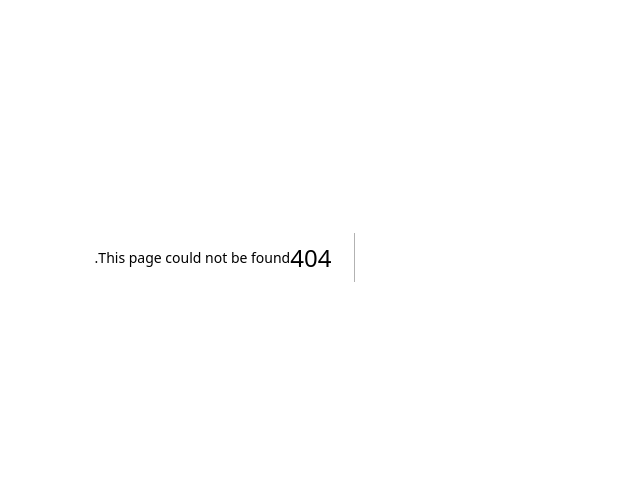
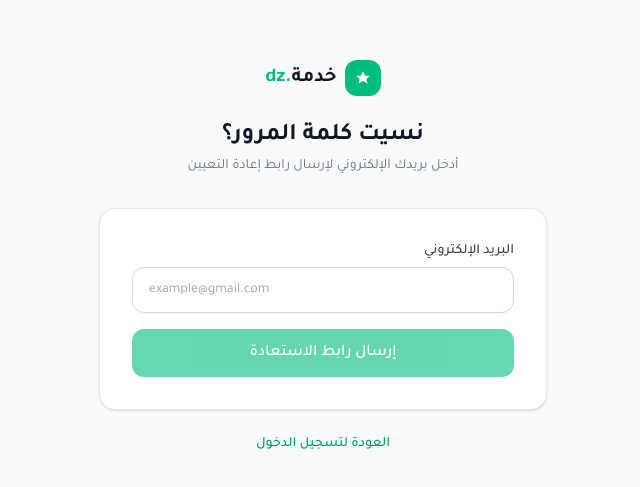
Before and after one commit to Laminevv/khidma, a Next.js app: page /auth/forgot-password in a window 1280 px wide. Before the commit this address had no page. Shown: the part 143-630 px from the top of the page, without its empty margins (447-1087 px from the left). Built offline with nearby package versions, Linux system fonts and the light colour scheme; no server answers.

Commit message:
Add complete auth lifecycle, email verification, and password reset

```diff
--- /dev/null
+++ b/app/auth/callback/route.ts
@@ -0,0 +1,23 @@
+import { NextResponse } from 'next/server'
+import { createClient } from '@/lib/supabase/server'
+
+export async function GET(request: Request) {
+  const { searchParams, origin } = new URL(request.url)
+  const code = searchParams.get('code')
+  // next is the redirect path after successful code exchange
+  const next = searchParams.get('next') ?? '/dashboard'
+
+  if (code) {
+    const supabase = await createClient()
+    const { error } = await supabase.auth.exchangeCodeForSession(code)
+
+    if (!error) {
+      return NextResponse.redirect(`${origin}${next}`)
+    } else {
+      console.error('Auth callback error:', error.message)
+    }
+  }
+
+  // Return to login on error or missing code
+  return NextResponse.redirect(`${origin}/auth/login?error=auth_link_expired`)
+}
--- /dev/null
+++ b/app/auth/forgot-password/page.tsx
@@ -0,0 +1,109 @@
+'use client'
+
+import { useState } from 'react'
+import Link from 'next/link'
+import { supabase } from '@/lib/supabase'
+
+export default function ForgotPasswordPage() {
+  const [email, setEmail] = useState('')
+  const [loading, setLoading] = useState(false)
+  const [error, setError] = useState('')
+  const [success, setSuccess] = useState(false)
+
+  const handleReset = async (e: React.FormEvent) => {
+    e.preventDefault()
+    setLoading(true)
+    setError('')
+
+    const { error } = await supabase.auth.resetPasswordForEmail(email, {
+      redirectTo: `${window.location.origin}/auth/callback?next=/auth/reset-password`,
+    })
+
+    if (error) {
+      setError(error.message)
+      setLoading(false)
+      return
+    }
+
+    setSuccess(true)
+    setLoading(false)
+  }
+
+  const inputClass = "w-full px-4 py-3 rounded-xl border border-gray-300 bg-white text-gray-900 text-sm placeholder-gray-400 focus:outline-none focus:border-emerald-500 focus:ring-2 focus:ring-emerald-100 transition-all"
+
+  if (success) {
+    return (
+      <main className="min-h-screen bg-gray-50 flex items-center justify-center px-4" dir="rtl">
+        <div className="text-center max-w-md bg-white p-8 rounded-2xl border border-gray-100 shadow-sm">
+          <div className="w-16 h-16 bg-emerald-100 rounded-full flex items-center justify-center mx-auto mb-4">
+            <svg width="32" height="32" viewBox="0 0 24 24" fill="none" stroke="#10b981" strokeWidth="2">
+              <path d="M4 4h16c1.1 0 2 .9 2 2v12c0 1.1-.9 2-2 2H4c-1.1 0-2-.9-2-2V6c0-1.1.9-2 2-2z"/>
+              <polyline points="22,6 12,13 2,6"/>
+            </svg>
+          </div>
+          <h2 className="text-2xl font-bold text-gray-900 mb-2">تحقق من بريدك الإلكتروني</h2>
+          <p className="text-gray-500 text-sm mb-6 leading-relaxed">
+            لقد أرسلنا رابط إعادة تعيين كلمة المرور إلى <strong>{email}</strong>. يرجى النقر على الرابط لتعيين كلمة مرور جديدة.
+          </p>
+          <Link href="/auth/login"
+            className="bg-gray-100 text-gray-700 px-6 py-3 rounded-xl font-medium hover:bg-gray-200 transition-colors inline-block w-full">
+            العودة لتسجيل الدخول
+          </Link>
+        </div>
+      </main>
+    )
+  }
+
+  return (
+    <main className="min-h-screen bg-gray-50 flex items-center justify-center px-4 py-12" dir="rtl">
+      <div className="w-full max-w-md">
+        <div className="text-center mb-8">
+          <Link href="/" className="inline-flex items-center gap-2 mb-6">
+            <div className="w-9 h-9 bg-emerald-500 rounded-xl flex items-center justify-center">
+              <svg width="18" height="18" viewBox="0 0 16 16" fill="none">
+                <path d="M8 2L10 6H14L11 9L12 13L8 10.5L4 13L5 9L2 6H6L8 2Z" fill="white"/>
+              </svg>
+            </div>
+            <span className="text-xl font-bold text-gray-900">
+              خدمة<span className="text-emerald-500">.dz</span>
+            </span>
+          </Link>
+          <h1 className="text-2xl font-bold text-gray-900">نسيت كلمة المرور؟</h1>
+          <p className="text-gray-500 mt-1 text-sm">أدخل بريدك الإلكتروني لإرسال رابط إعادة التعيين</p>
+        </div>
+
+        <div className="bg-white rounded-2xl border border-gray-200 shadow-sm p-8">
+          <form onSubmit={handleReset} className="space-y-4">
+            {error && (
+              <div className="bg-red-50 border border-red-200 text-red-600 text-sm px-4 py-3 rounded-xl">
+                {error === 'User not found' ? 'هذا البريد الإلكتروني غير مسجل لدينا.' : error}
+              </div>
+            )}
+
+            <div>
+              <label className="block text-sm font-medium text-gray-700 mb-1.5">البريد الإلكتروني</label>
+              <input type="email" value={email} onChange={(e) => setEmail(e.target.value)}
+                placeholder="example@gmail.com" required className={inputClass} dir="ltr" style={{ color: '#111827' }} />
+            </div>
+
+            <button type="submit" disabled={loading || !email}
+              className="w-full bg-emerald-500 text-white py-3 rounded-xl font-medium hover:bg-emerald-600 transition-colors disabled:opacity-60 flex items-center justify-center gap-2 mt-2">
+              {loading ? (
+                <svg className="animate-spin" width="16" height="16" viewBox="0 0 24 24" fill="none" stroke="currentColor" strokeWidth="2">
+                  <path d="M21 12a9 9 0 1 1-6.219-8.56"/>
+                </svg>
+              ) : null}
+              {loading ? 'جارٍ الإرسال...' : 'إرسال رابط الاستعادة'}
+            </button>
+          </form>
+        </div>
+
+        <p className="text-center text-sm text-gray-500 mt-6">
+          <Link href="/auth/login" className="text-emerald-600 font-medium hover:underline">
+            العودة لتسجيل الدخول
+          </Link>
+        </p>
+      </div>
+    </main>
+  )
+}
--- a/app/auth/register/page.tsx
+++ b/app/auth/register/page.tsx
@@ -32,7 +32,7 @@ function RegisterForm() {
       return
     }
 
-    const { error } = await supabase.auth.signUp({
+    const { data, error } = await supabase.auth.signUp({
       email,
       password,
       options: {
@@ -42,6 +42,7 @@ function RegisterForm() {
           role,
           active_role: role,
         },
+        emailRedirectTo: `${window.location.origin}/auth/callback`,
       },
     })
 
@@ -55,8 +56,15 @@ function RegisterForm() {
       return
     }
 
+    if (data.session === null) {
+      // Email confirmation required
+      setSuccess(true)
+      setLoading(false)
+      return
+    }
+
+    // Fallback automatic login if confirmation is disabled
     const { error: loginError } = await supabase.auth.signInWithPassword({ email, password })
-
     if (loginError) {
       setSuccess(true)
       setLoading(false)
--- /dev/null
+++ b/app/auth/reset-password/page.tsx
@@ -0,0 +1,85 @@
+'use client'
+
+import { useState } from 'react'
+import { useRouter } from 'next/navigation'
+import Link from 'next/link'
+import { supabase } from '@/lib/supabase'
+
+export default function ResetPasswordPage() {
+  const router = useRouter()
+  const [password, setPassword] = useState('')
+  const [loading, setLoading] = useState(false)
+  const [error, setError] = useState('')
+
+  const handleUpdatePassword = async (e: React.FormEvent) => {
+    e.preventDefault()
+    setLoading(true)
+    setError('')
+
+    if (password.length < 6) {
+      setError('كلمة المرور يجب أن تكون 6 أحرف على الأقل')
+      setLoading(false)
+      return
+    }
+
+    const { error } = await supabase.auth.updateUser({ password })
+
+    if (error) {
+      setError(error.message)
+      setLoading(false)
+      return
+    }
+
+    // Success - redirect to dashboard since they are now logged in
+    router.push('/dashboard')
+  }
+
+  const inputClass = "w-full px-4 py-3 rounded-xl border border-gray-300 bg-white text-gray-900 text-sm placeholder-gray-400 focus:outline-none focus:border-emerald-500 focus:ring-2 focus:ring-emerald-100 transition-all"
+
+  return (
+    <main className="min-h-screen bg-gray-50 flex items-center justify-center px-4 py-12" dir="rtl">
+      <div className="w-full max-w-md">
+        <div className="text-center mb-8">
+          <Link href="/" className="inline-flex items-center gap-2 mb-6">
+            <div className="w-9 h-9 bg-emerald-500 rounded-xl flex items-center justify-center">
+              <svg width="18" height="18" viewBox="0 0 16 16" fill="none">
+                <path d="M8 2L10 6H14L11 9L12 13L8 10.5L4 13L5 9L2 6H6L8 2Z" fill="white"/>
+              </svg>
+            </div>
+            <span className="text-xl font-bold text-gray-900">
+              خدمة<span className="text-emerald-500">.dz</span>
+            </span>
+          </Link>
+          <h1 className="text-2xl font-bold text-gray-900">تعيين كلمة مرور جديدة</h1>
+          <p className="text-gray-500 mt-1 text-sm">الرجاء إدخال كلمة المرور الجديدة لحسابك</p>
+        </div>
+
+        <div className="bg-white rounded-2xl border border-gray-200 shadow-sm p-8">
+          <form onSubmit={handleUpdatePassword} className="space-y-4">
+            {error && (
+              <div className="bg-red-50 border border-red-200 text-red-600 text-sm px-4 py-3 rounded-xl">
+                {error}
+              </div>
+            )}
+
+            <div>
+              <label className="block text-sm font-medium text-gray-700 mb-1.5">كلمة المرور الجديدة</label>
+              <input type="password" value={password} onChange={(e) => setPassword(e.target.value)}
+                placeholder="6 أحرف على الأقل" required className={inputClass} dir="ltr" style={{ color: '#111827' }} />
+            </div>
+
+            <button type="submit" disabled={loading || !password}
+              className="w-full bg-emerald-500 text-white py-3 rounded-xl font-medium hover:bg-emerald-600 transition-colors disabled:opacity-60 flex items-center justify-center gap-2 mt-2">
+              {loading ? (
+                <svg className="animate-spin" width="16" height="16" viewBox="0 0 24 24" fill="none" stroke="currentColor" strokeWidth="2">
+                  <path d="M21 12a9 9 0 1 1-6.219-8.56"/>
+                </svg>
+              ) : null}
+              {loading ? 'جارٍ الحفظ...' : 'حفظ كلمة المرور'}
+            </button>
+          </form>
+        </div>
+      </div>
+    </main>
+  )
+}
```
